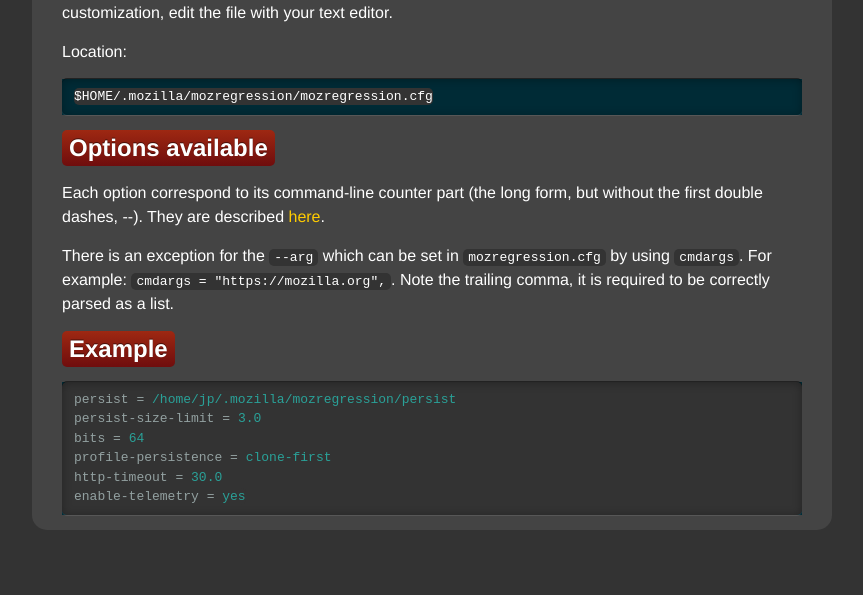
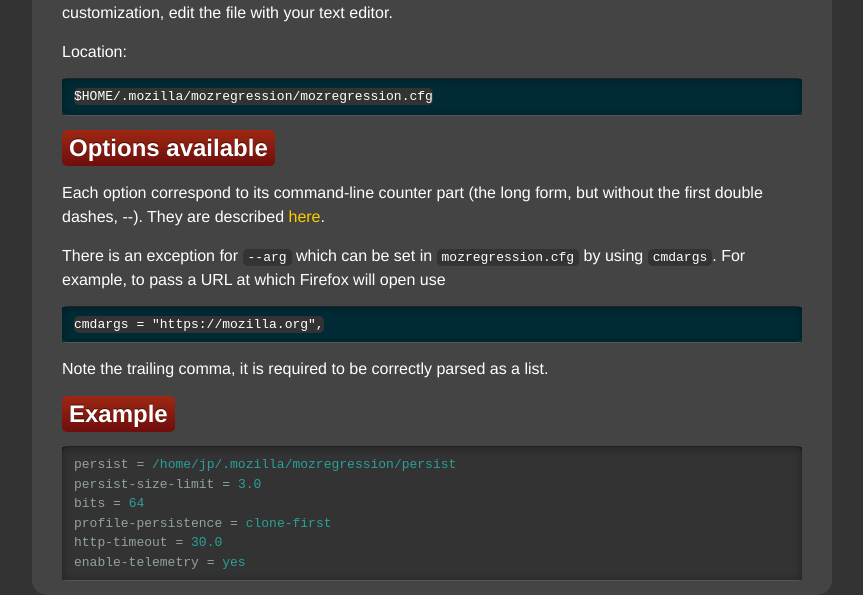
Before and after one commit to mozilla/mozregression, a Jekyll site: the page built from docs/documentation/configuration.md, in a window 1280 px wide. Shown: the part 338-933 px from the top of the page, without its empty margins (208-1071 px from the left). Built offline with Jekyll 4.4.1, drawn with Linux system fonts in a browser that asks for light colours; before the commit the page ends 900 px from its top, so only the background shows below that.

Commit message:
Update configuration.md

````diff
--- a/docs/documentation/configuration.md
+++ b/docs/documentation/configuration.md
@@ -19,8 +19,12 @@
 Each option correspond to its command-line counter part (the long form,
 but without the first double dashes, -\-). They are described [here](usage.html).
 
-There is an exception for the `--arg` which can be set in `mozregression.cfg` by using `cmdargs`.
-For example: `cmdargs = "https://mozilla.org",`. Note the trailing comma, it is required to be correctly parsed as a list.
+There is an exception for `--arg` which can be set in `mozregression.cfg` by using `cmdargs`.
+For example, to pass a URL at which Firefox will open use
+```
+cmdargs = "https://mozilla.org",
+```
+Note the trailing comma, it is required to be correctly parsed as a list.
 
 ## Example
 
````
